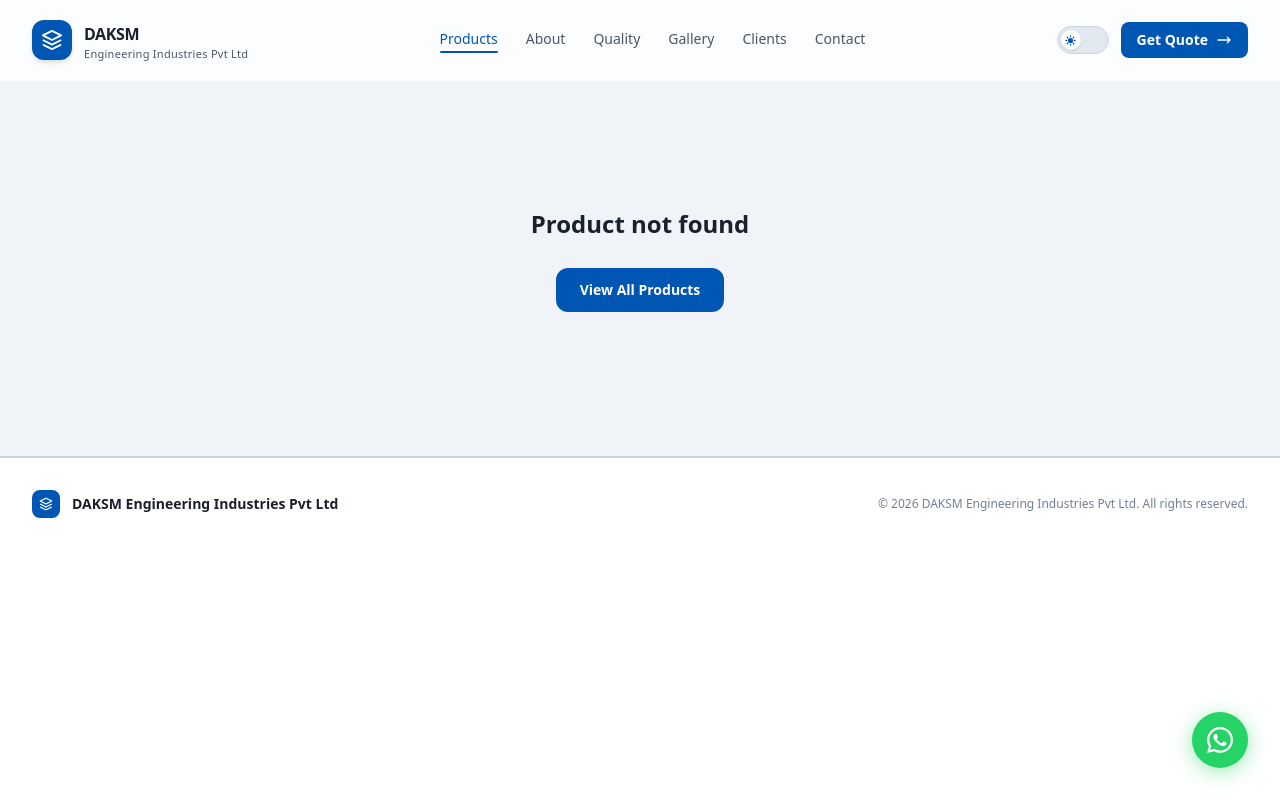
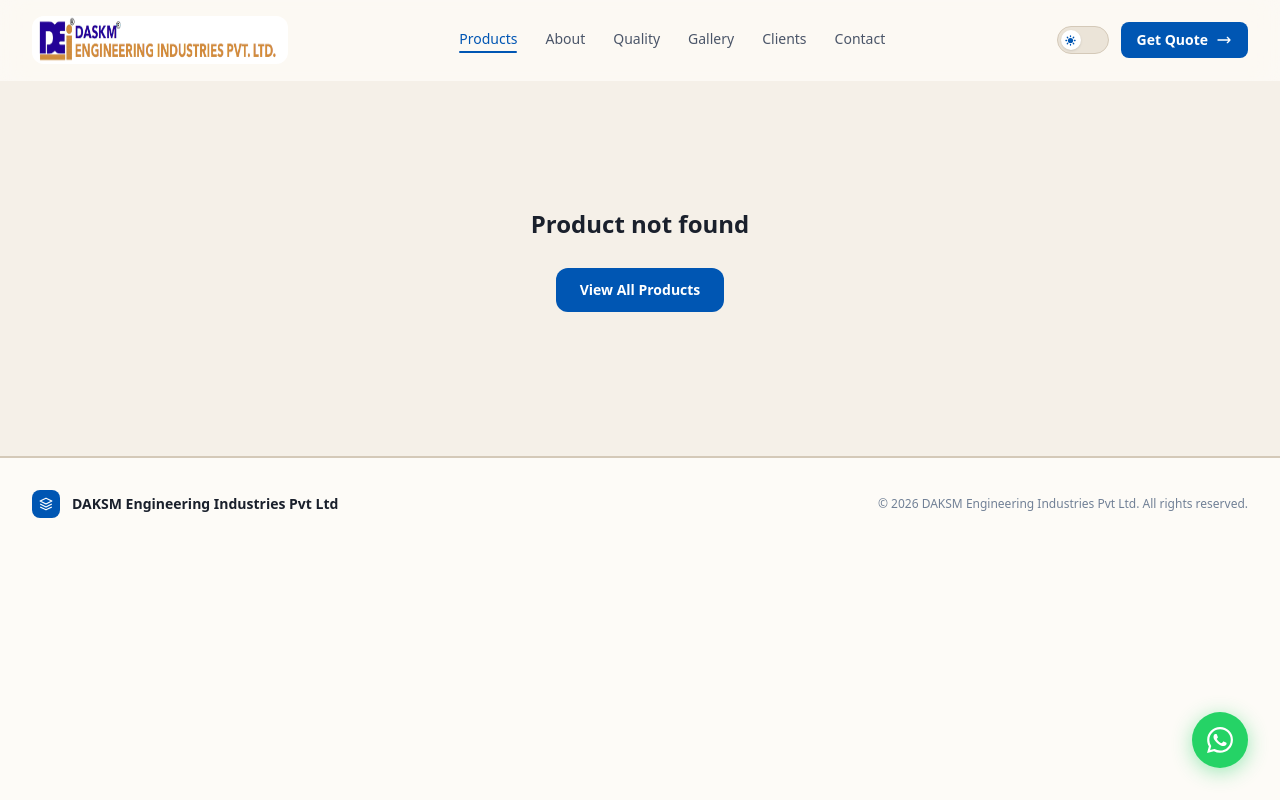
Before and after one commit to bingemind/daksm-industrial, a website: page products/detail.html in a window 1280 px wide. Drawn offline with nearby package versions, Linux system fonts and the light colour scheme.

Commit message:
fix: restyle navbar logo and warm up theme color palette
- Remove hover scale effect from logo, keep it enlarged by default
- Add .navbar-logo class with white badge for dark mode compatibility
- Replace SVG placeholder with actual logo on product detail page
- Shift light mode from cool blue-grays to warm ivory/sand tones
- Shift dark mode from cool blue-blacks to warm brown-blacks
- Mute dark mode orange accent (#FF6B00 → #D45A00) for less glare
- Remove unintended bg-accent from logo img tags across all pages

Co-Authored-By: Claude Opus 4.6 <noreply@anthropic.com>

```diff
--- a/css/custom.css
+++ b/css/custom.css
@@ -27,16 +27,16 @@
 
 :root {
   /* --- Backgrounds --- */
-  --color-bg-primary:      #FFFFFF;
-  --color-bg-secondary:    #F0F4F8;
-  --color-bg-tertiary:     #E2E8F0;
+  --color-bg-primary:      #FDFBF7;
+  --color-bg-secondary:    #F5F0E8;
+  --color-bg-tertiary:     #EBE4D8;
 
   /* --- Accent: Tech Blue ---
      RGB split enables opacity modifiers e.g. rgba(var(--color-accent-rgb), 0.1) */
   --color-accent:          #0056B3;
   --color-accent-rgb:      0, 86, 179;
   --color-accent-hover:    #003D7A;
-  --color-bg-constant:      #FFFFFF;
+  --color-bg-constant:      #FDFBF7;
 
   /* --- Typography --- */
   --color-text-primary:    #1A202C;
@@ -44,27 +44,27 @@
   --color-text-muted:      #718096;
 
   /* --- Borders --- */
-  --color-border:          #CBD5E0;
-  --color-border-subtle:   #E2E8F0;
+  --color-border:          #D4C9B8;
+  --color-border-subtle:   #E5DDD0;
 
   /* --- Navigation --- */
-  --nav-bg:                rgba(255, 255, 255, 0.82);
-  --nav-bg-scrolled:       rgba(255, 255, 255, 0.97);
+  --nav-bg:                rgba(253, 251, 247, 0.82);
+  --nav-bg-scrolled:       rgba(253, 251, 247, 0.97);
   --nav-shadow:            0 1px 0 rgba(0, 0, 0, 0.07);
 
   /* --- Hero --- */
   --hero-image-url:        url('../public/images/hero.png');
   --hero-overlay:          linear-gradient(
                              105deg,
-                             rgba(255, 255, 255, 0.97) 0%,
-                             rgba(255, 255, 255, 0.90) 40%,
-                             rgba(255, 255, 255, 0.75) 65%,
-                             rgba(255, 255, 255, 0.60) 100%
+                             rgba(253, 251, 247, 0.97) 0%,
+                             rgba(253, 251, 247, 0.90) 40%,
+                             rgba(253, 251, 247, 0.75) 65%,
+                             rgba(253, 251, 247, 0.60) 100%
                            );
   --hero-text-shadow:      none;
 
   /* --- Toggle --- */
-  --toggle-track-bg:       #E2E8F0;
+  --toggle-track-bg:       #EBE4D8;
   --toggle-thumb-icon:     #0056B3;
 
   /* --- Elevation Shadows --- */
@@ -90,14 +90,14 @@
 
 .dark {
   /* --- Backgrounds --- */
-  --color-bg-primary:      #0D1117;
-  --color-bg-secondary:    #161B22;
-  --color-bg-tertiary:     #21262D;
+  --color-bg-primary:      #131210;
+  --color-bg-secondary:    #1B1916;
+  --color-bg-tertiary:     #25221E;
 
-  /* --- Accent: Safety Orange --- */
-  --color-accent:          #FF6B00;
-  --color-accent-rgb:      255, 107, 0;
-  --color-accent-hover:    #E55A00;
+  /* --- Accent: Safety Orange (muted) --- */
+  --color-accent:          #D45A00;
+  --color-accent-rgb:      212, 90, 0;
+  --color-accent-hover:    #B84E00;
 
   /* --- Typography --- */
   --color-text-primary:    #F0F6FC;
@@ -105,12 +105,12 @@
   --color-text-muted:      #6E7681;
 
   /* --- Borders --- */
-  --color-border:          #30363D;
-  --color-border-subtle:   #21262D;
+  --color-border:          #332E28;
+  --color-border-subtle:   #25221E;
 
   /* --- Navigation --- */
-  --nav-bg:                rgba(13, 17, 23, 0.82);
-  --nav-bg-scrolled:       rgba(13, 17, 23, 0.97);
+  --nav-bg:                rgba(19, 18, 16, 0.82);
+  --nav-bg-scrolled:       rgba(19, 18, 16, 0.97);
   --nav-shadow:            0 1px 0 rgba(255, 255, 255, 0.05);
 
   /* --- Hero ---
@@ -118,15 +118,15 @@
   --hero-image-url:        url('../public/images/hero.png');
   --hero-overlay:          linear-gradient(
                              105deg,
-                             rgba(13, 17, 23, 0.97) 0%,
-                             rgba(13, 17, 23, 0.90) 40%,
-                             rgba(13, 17, 23, 0.75) 65%,
-                             rgba(13, 17, 23, 0.60) 100%
+                             rgba(19, 18, 16, 0.97) 0%,
+                             rgba(19, 18, 16, 0.90) 40%,
+                             rgba(19, 18, 16, 0.75) 65%,
+                             rgba(19, 18, 16, 0.60) 100%
                            );
   --hero-text-shadow:      0 2px 20px rgba(0, 0, 0, 0.55);
 
   /* --- Toggle --- */
-  --toggle-track-bg:       #30363D;
+  --toggle-track-bg:       #332E28;
   --toggle-thumb-icon:     #FF6B00;
 
   /* --- Elevation Shadows --- */
@@ -182,6 +182,20 @@ body {
   transition: background var(--transition-base),
               border-color var(--transition-base),
               box-shadow var(--transition-base);
+}
+
+/* Navbar logo badge — keeps original brand colors intact on dark backgrounds */
+.navbar-logo {
+  border-radius: 0.75rem;
+  background: transparent;
+  transition: box-shadow var(--transition-base), background var(--transition-base);
+}
+
+.dark .navbar-logo {
+  background: #ffffff;
+  box-shadow: 0 1px 4px rgba(0, 0, 0, 0.25);
+  padding: 4px 8px;
+  box-sizing: content-box;
 }
 
 #navbar.is-scrolled {
--- a/products/detail.html
+++ b/products/detail.html
@@ -35,12 +35,9 @@
   <div class="max-w-7xl mx-auto px-4 sm:px-6 lg:px-8">
     <div class="flex items-center justify-between h-16 lg:h-20">
       <a href="../" class="flex items-center gap-3 group shrink-0" aria-label="DAKSM home">
-        <div class="w-10 h-10 rounded-xl bg-accent flex items-center justify-center shadow-md transition-transform duration-300 group-hover:scale-105" aria-hidden="true">
-          <svg width="22" height="22" viewBox="0 0 24 24" fill="none"><path d="M12 2L2 7L12 12L22 7L12 2Z" stroke="white" stroke-width="2" stroke-linejoin="round" fill="none"/><path d="M2 17L12 22L22 17" stroke="white" stroke-width="2" stroke-linejoin="round"/><path d="M2 12L12 17L22 12" stroke="white" stroke-width="2" stroke-linejoin="round"/></svg>
-        </div>
         <div class="block leading-none">
-          <div class="font-display font-bold text-base text-content tracking-tight">DAKSM</div>
-          <div class="text-[11px] text-content-secondary tracking-wide mt-0.5">Engineering Industries Pvt Ltd</div>
+          <img class="w-64 h-12 navbar-logo"
+               aria-hidden="true" src="../public/images/daskm-logo.jpeg" alt="DAKSM Engineering">
         </div>
       </a>
       <div class="hidden lg:flex items-center gap-7" role="menubar">
```
Also changed, not shown: certifications/index.html (+1 -1 lines), clients/index.html (+1 -1 lines), gallery/index.html (+1 -2 lines), index.html (+1 -2 lines), products/index.html (+1 -2 lines).
